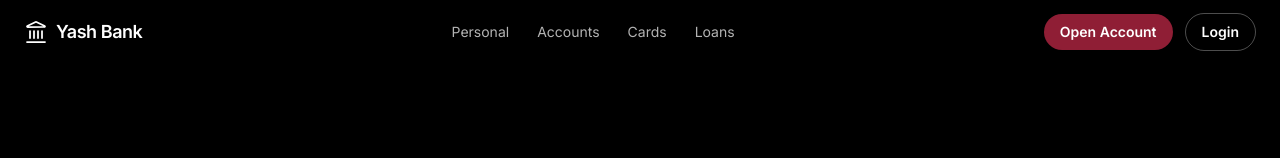
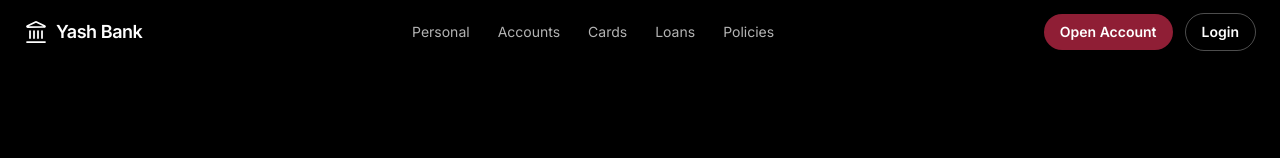
Before and after one commit to coderboy-yash/banking-ai-agent, a React (Vite) app in the folder frontend/: page / in a window 1280 px wide. Shown: the top 158 px of the page. Built offline with nearby package versions, Linux system fonts and the light colour scheme; no server answers.

Commit message:
Add Policies link to navbar

```diff
--- a/frontend/src/components/PublicHeader.tsx
+++ b/frontend/src/components/PublicHeader.tsx
@@ -7,6 +7,7 @@ const navLinks = [
   { label: 'Accounts', to: '/accounts' },
   { label: 'Cards', to: '/cards' },
   { label: 'Loans', to: '/loans' },
+  { label: 'Policies', to: '/policies' },
 ]
 
 export function PublicHeader() {
```
Also changed, not shown: 1 other file (tests, documents, lock files or other folders).
